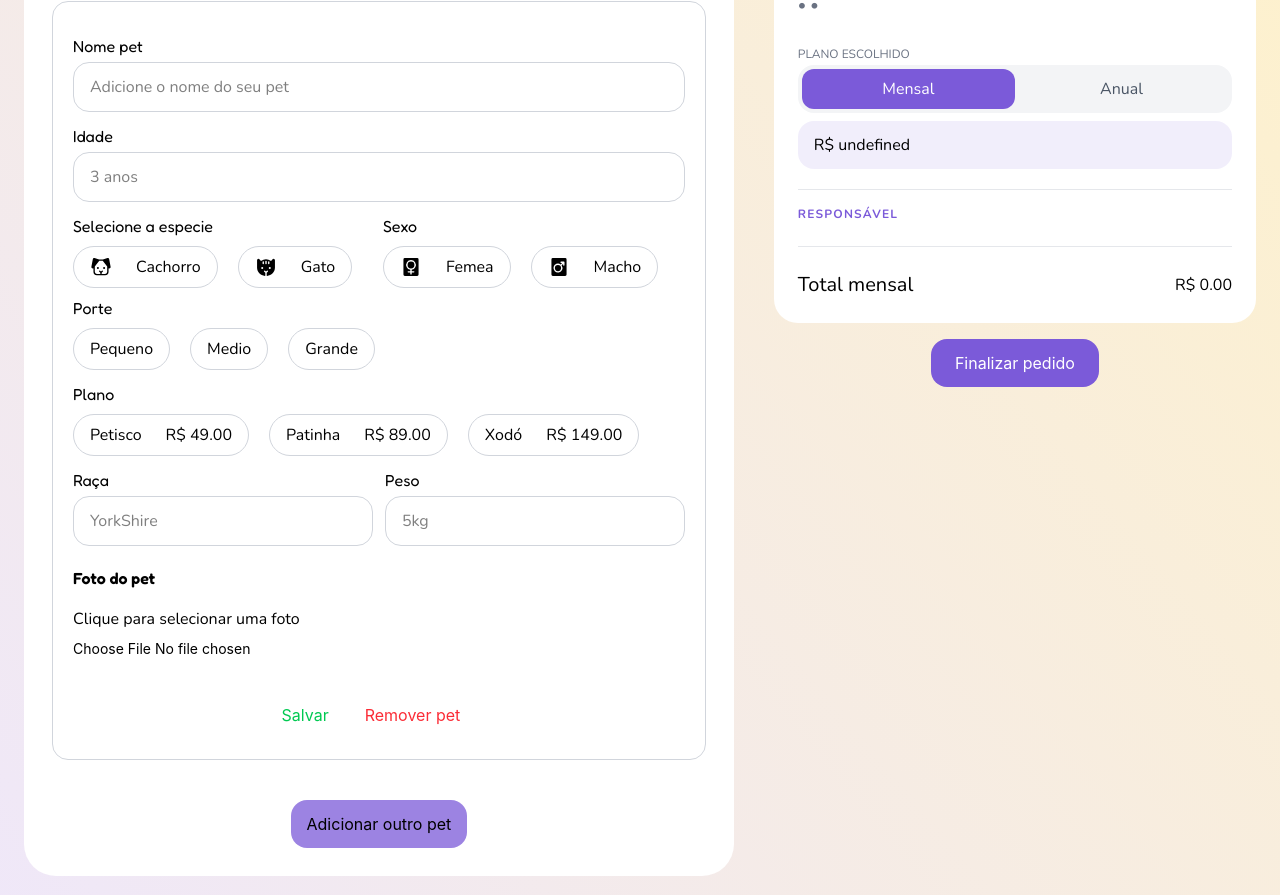
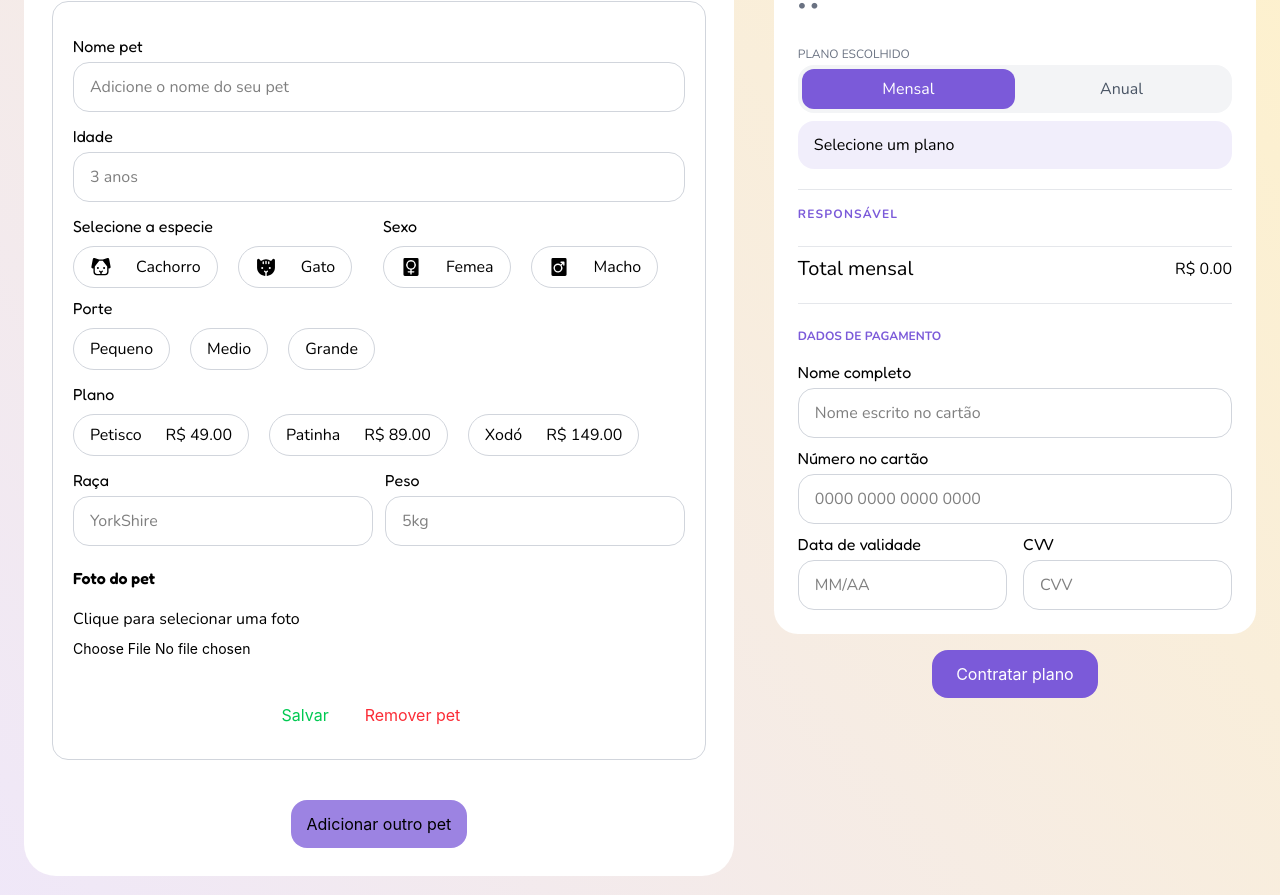
Before and after one commit to SophiAoAmaral/Fucinhos, a React (Vite) app in the folder fucinhos/: page /Fucinhos/contratar in a window 1280 px wide. Shown: the part 450-1345 px from the top of the page. Built offline with nearby package versions, Linux system fonts and the light colour scheme.

Commit message:
formulario

```diff
--- a/fucinhos/src/Forms/Cadastro.jsx
+++ b/fucinhos/src/Forms/Cadastro.jsx
@@ -241,10 +241,10 @@ function removerPet(index) {
             </article>
             </div>
 
-            <div className=' top-6 self-start'>
+            <div className=' top-6 self-start pb-10 md:pb-0'>
               <ResumoPedido pets={pets} dono={dono} tipoPlano={tipoPlano} setTipoPlano={setTipoPlano}/>
 
-              <button className='m-auto block mt-4 px-6 py-3 bg-roxo text-white rounded-2xl hover:bg-roxo-escuro cursor-pointer transition'>Finalizar pedido</button>
+              <button className='m-auto block mt-4  px-6 py-3 bg-roxo text-white rounded-2xl hover:bg-roxo-escuro cursor-pointer transition'>Contratar plano</button>
             </div>
 
 
--- a/fucinhos/src/components/ResumoPedido.jsx
+++ b/fucinhos/src/components/ResumoPedido.jsx
@@ -1,5 +1,6 @@
 import React from 'react'
 import { planosobj } from '../obj/Planoskbj';
+import { Input } from '../Forms/Input';
 export const ResumoPedido = ({pets, dono , tipoPlano, setTipoPlano}) => {
 
     const total = pets.reduce((soma, pet) => {
@@ -58,7 +59,7 @@ export const ResumoPedido = ({pets, dono , tipoPlano, setTipoPlano}) => {
               <div className="flex bg-gray-100 rounded-2xl p-1">
                 <button
                   onClick={() => setTipoPlano("mensal")}
-                  type='button'
+                  type="button"
                   className={`flex-1 py-2 rounded-xl transition ${
                     tipoPlano === "mensal"
                       ? "bg-roxo text-white"
@@ -70,7 +71,7 @@ export const ResumoPedido = ({pets, dono , tipoPlano, setTipoPlano}) => {
 
                 <button
                   onClick={() => setTipoPlano("anual")}
-                  type='button'
+                  type="button"
                   className={`flex-1 py-2 rounded-xl transition ${
                     tipoPlano === "anual"
                       ? "bg-roxo text-white"
@@ -80,11 +81,13 @@ export const ResumoPedido = ({pets, dono , tipoPlano, setTipoPlano}) => {
                   Anual
                 </button>
               </div>
-              <div className="flex justify-between items-center mt-2 bg-roxo/10 rounded-2xl px-4 py-3 ">
-                <p className="">
-                  {tipoPlano === "mensal"
-                    ? `R$ ${plano?.mensal.toFixed(2)}`
-                    : `R$ ${plano?.anual.toFixed(2)}`}
+              <div className="flex justify-between font-nunito items-center mt-2 bg-roxo/10 rounded-2xl px-4 py-3 ">
+                <p>
+                  {plano
+                    ? tipoPlano === "mensal"
+                      ? `R$ ${plano.mensal.toFixed(2)}/mês`
+                      : `R$ ${plano.anual.toFixed(2)}/ano`
+                    : "Selecione um plano"}
                 </p>
               </div>
             </div>
@@ -102,8 +105,8 @@ export const ResumoPedido = ({pets, dono , tipoPlano, setTipoPlano}) => {
         );
 
     })}
-    <div className="mt-6">
-  <div className="flex justify-between items-center">
+    <div className="mt-2">
+  <div className="flex justify-between items-center border-b border-gray-200 pb-5">
     <span className="font-nunito text-xl">
       Total mensal
     </span>
@@ -113,6 +116,18 @@ export const ResumoPedido = ({pets, dono , tipoPlano, setTipoPlano}) => {
     </span>
   </div>
 </div>
+
+
+
+<div className='mt-6 font-nunito flex flex-col gap-2'>
+  <span className='block uppercase mb-2 text-xs font-bold text-roxo'>Dados de pagamento</span>
+    <Input label='Nome completo' placeholder='Nome escrito no cartão'/>
+    <Input label='Número no cartão' placeholder='0000 0000 0000 0000'/>
+    <div className='grid grid-cols-2 gap-4'>
+      <Input placeholder="MM/AA"  label='Data de validade'/>
+      <Input placeholder="CVV" label='CVV'/>
+    </div>
+</div>
 </div>
   )
 }
```
